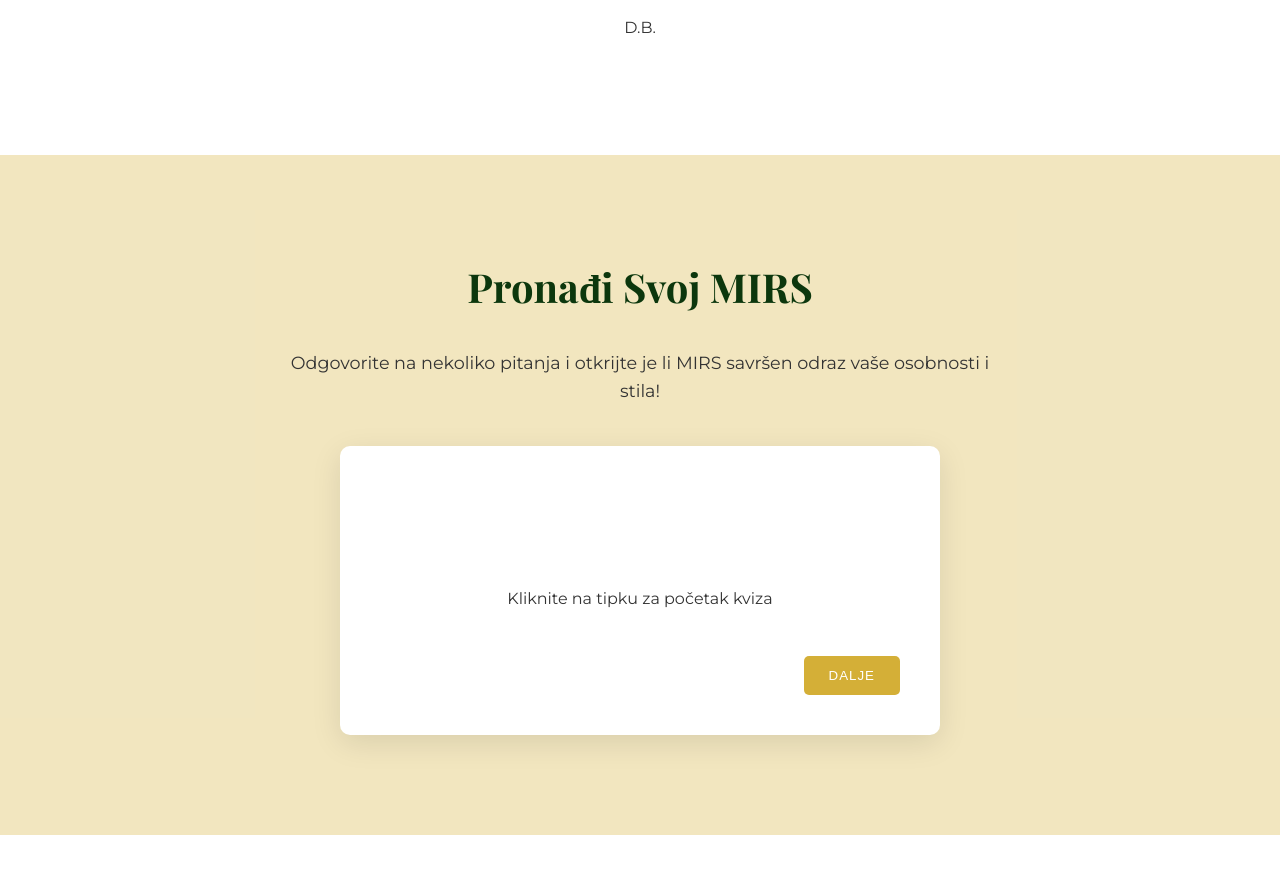
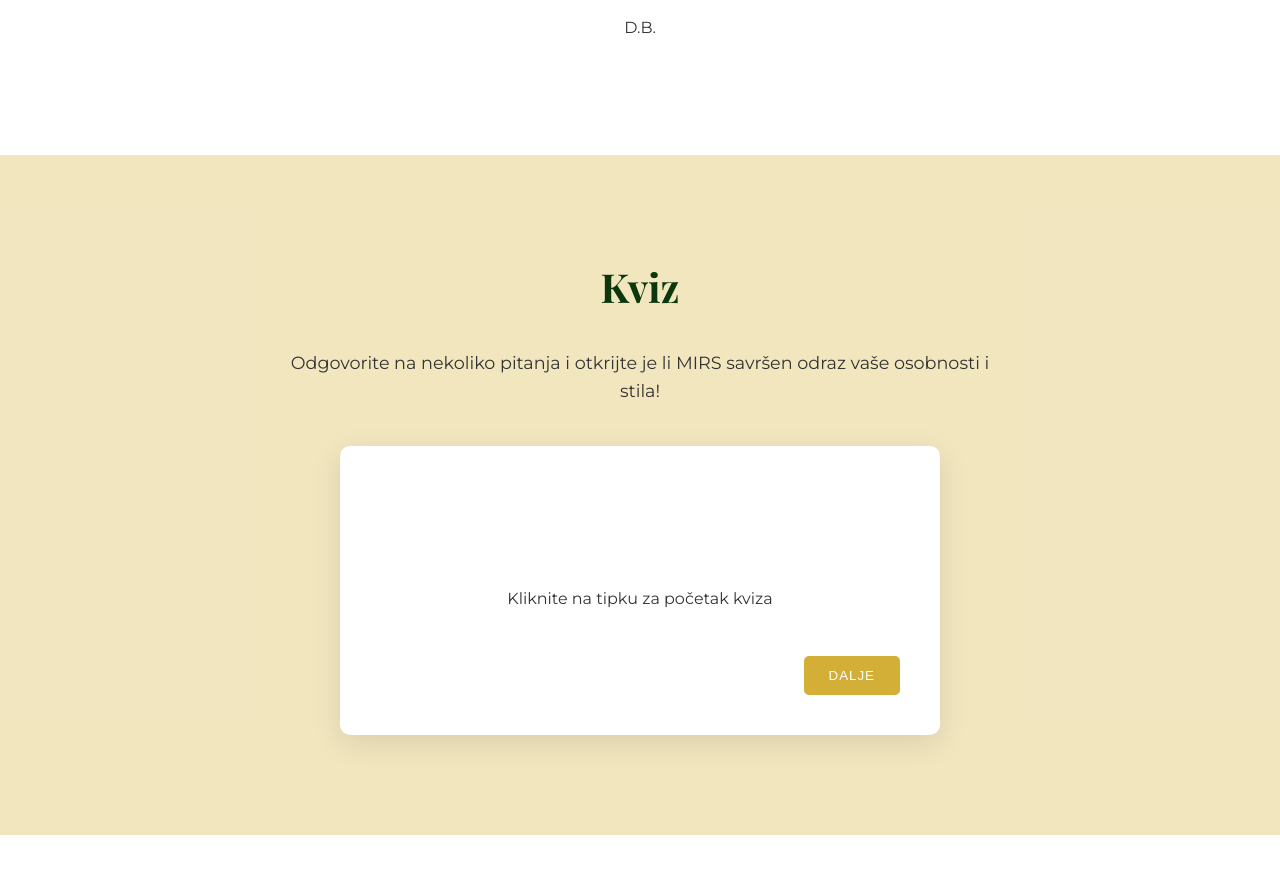
Before and after one commit to banovotz/mirs, a Jekyll site: the page built from index.html, in a window 1280 px wide and 900 px high, scrolled down 4109 px. Shown: the top 874 px of the window. Built offline with Jekyll 4.4.1, drawn with Linux system fonts in a browser that asks for light colours; comment, search, counter and statistics services are not loaded.

Commit message:
Quiz title change

```diff
--- a/index.html
+++ b/index.html
@@ -178,7 +178,7 @@ image: assets/img/pozadina.png
 
 <section id="mirs-quiz" class="section mirs-quiz-section">
     <div class="container">
-        <h2>Pronađi Svoj MIRS</h2>
+        <h2>Kviz</h2>
         <p class="quiz-intro">Odgovorite na nekoliko pitanja i otkrijte je li MIRS savršen odraz vaše
             osobnosti i stila!</p>
 
```
